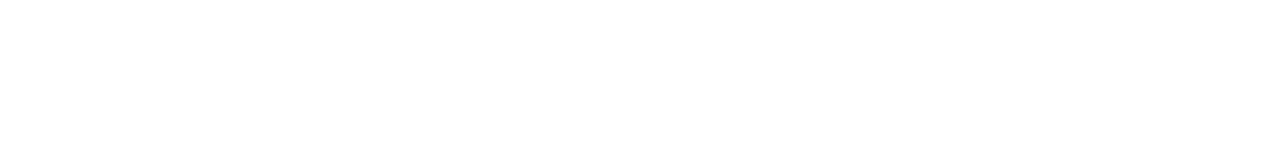
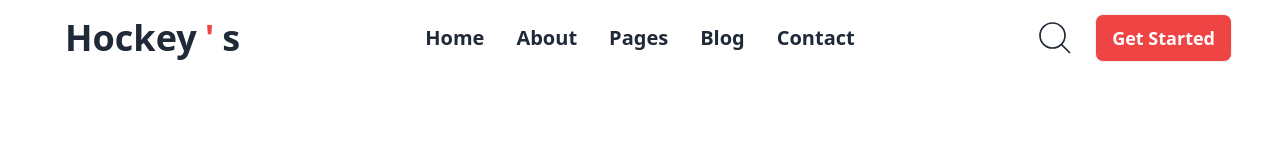
Before and after one commit to shravantidas/Hockeys, a plain HTML site: page index.html in a window 1280 px wide. Drawn offline with nearby package versions, Linux system fonts and the light colour scheme.

Commit message:
navmenu bar added here

```diff
--- a/index.html
+++ b/index.html
@@ -1,12 +1,63 @@
 <!DOCTYPE html>
 <html lang="en">
+
 <head>
     <meta charset="UTF-8">
     <meta name="viewport" content="width=device-width, initial-scale=1.0">
     <title>Hockey</title>
+    <link href="https://cdn.jsdelivr.net/npm/daisyui@4.12.10/dist/full.min.css" rel="stylesheet" type="text/css" />
     <script src="https://cdn.tailwindcss.com"></script>
+
+
 </head>
+
 <body>
+    <header class="md:container mx-auto px-10">
+        <div class="navbar bg-base-100">
+            <div class="navbar-start">
+                <div class="dropdown">
+                    <div tabindex="0" role="button" class="btn btn-ghost lg:hidden">
+                        <svg xmlns="http://www.w3.org/2000/svg" class="h-5 w-5" fill="none" viewBox="0 0 24 24"
+                            stroke="currentColor">
+                            <path stroke-linecap="round" stroke-linejoin="round" stroke-width="2"
+                                d="M4 6h16M4 12h8m-8 6h16" />
+                        </svg>
+                    </div>
+                    <ul tabindex="0"
+                        class="menu menu-sm dropdown-content bg-base-100 rounded-box z-[1] mt-3 w-52 p-2 shadow">
+                        <li><a>Home</a></li>
+                        <li><a>About</a></li>
+                        <li><a>Pages</a></li>
+                        <li><a>Blog</a></li>
+                        <li><a>Contact</a></li>
+                    </ul>
+                </div>
+                <a class="btn btn-ghost text-4xl font-bold">Hockey<span class="text-red-500">'</span>s</a>
+            </div>
+            <div class="navbar-center hidden lg:flex">
+                <ul class="menu menu-horizontal px-1 text-xl font-semibold">
+                    <li class="hover:text-red-500 duration-300 ease-in-out"><a>Home</a></li>
+                    <li class="hover:text-red-500 duration-300 ease-in-out"><a>About</a></li>
+                    <li class="hover:text-red-500 duration-300 ease-in-out"><a>Pages</a></li>
+                    <li class="hover:text-red-500 duration-300 ease-in-out"><a>Blog</a></li>
+                    <li class="hover:text-red-500 duration-300 ease-in-out"><a>Contact</a></li>
+                </ul>
+            </div>
+            <div class="navbar-end flex  space-x-5">
+                <svg xmlns="http://www.w3.org/2000/svg" class="w-10" fill="none" viewBox="0 0 24 24" strokeWidth={1.5} stroke="currentColor" className="size-6">
+                    <path strokeLinecap="round" strokeLinejoin="round" d="m21 21-5.197-5.197m0 0A7.5 7.5 0 1 0 5.196 5.196a7.5 7.5 0 0 0 10.607 10.607Z" />
+                  </svg>
 
+                <a class="btn bg-red-500 text-white font-bold text-lg">Get Started</a>
+            </div>
+        </div>
+    </header>
+    <main>
+
+    </main>
+    <footer>
+
+    </footer>
 </body>
+
 </html>
```
Also changed, not shown: tailwind.config.js (added).
